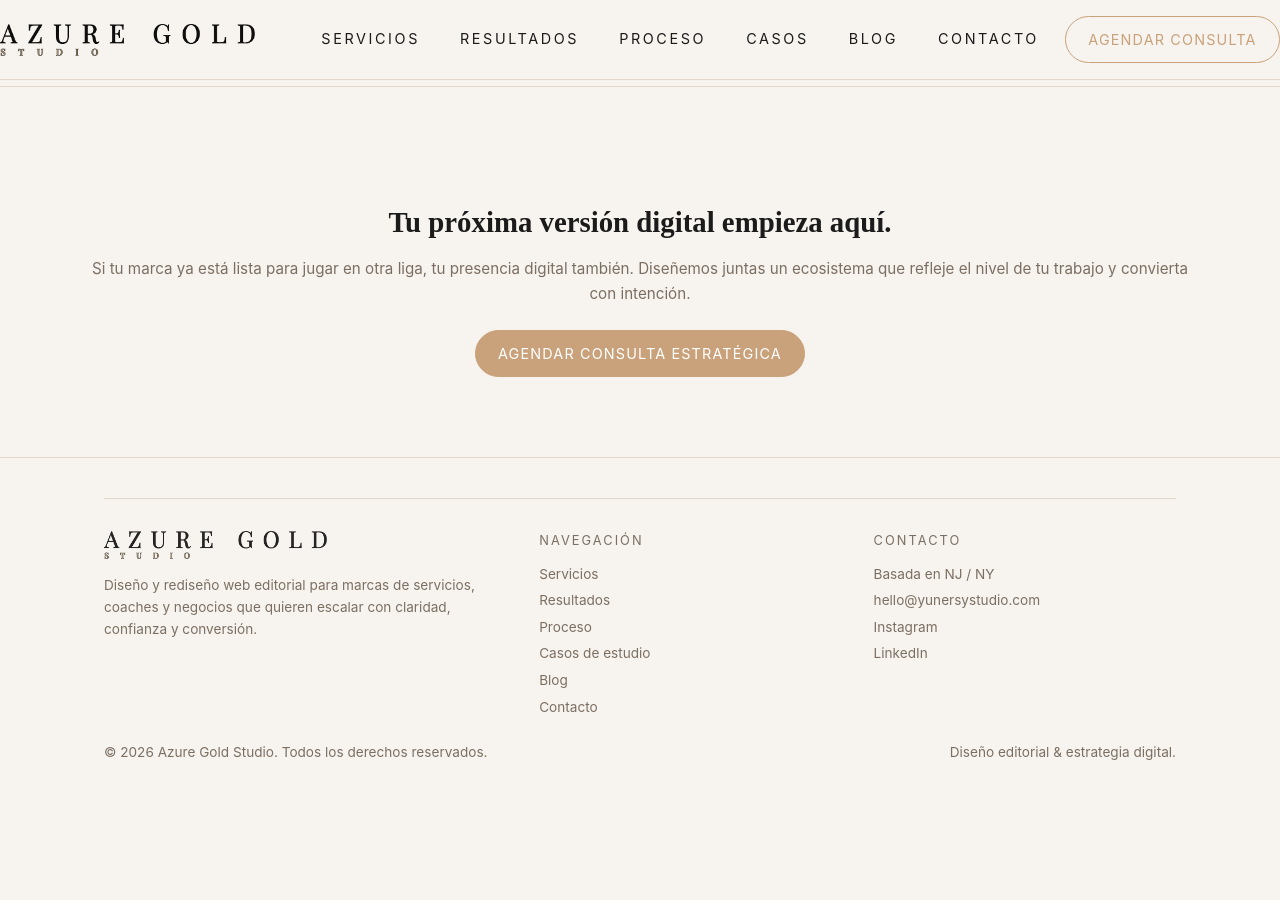
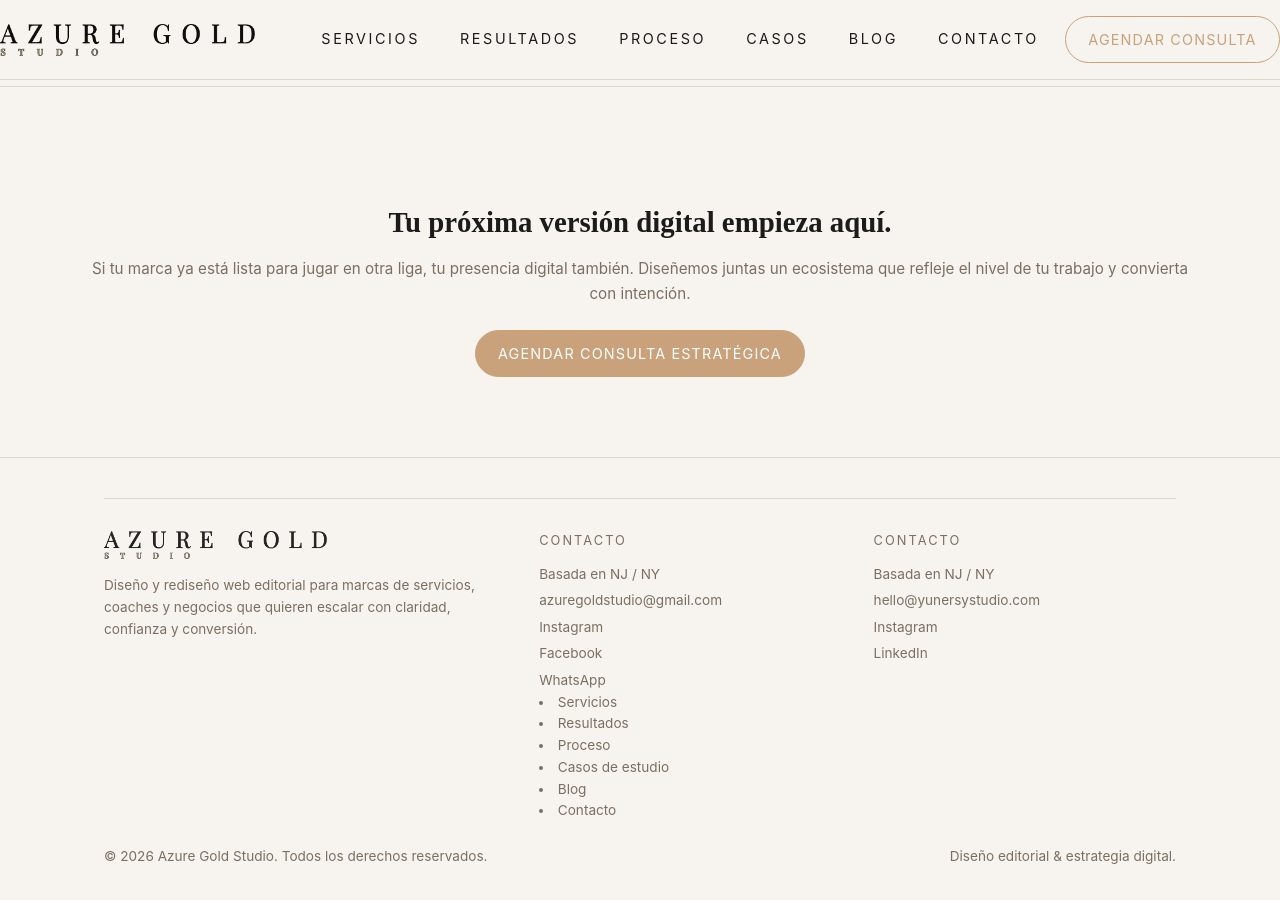
Before and after one commit to jcynay0206/mi_portfolio, a Jekyll site: the page index.html, which Jekyll copies as it is, in a window 1280 px wide and 900 px high, scrolled down 3461 px. Built offline with Jekyll 4.4.1, drawn with Linux system fonts in a browser that asks for light colours; before the commit the page ends 4257 px from its top, so only the background shows below that.

Commit message:
Update index.html

```diff
--- a/index.html
+++ b/index.html
@@ -231,8 +231,15 @@
   </div>
 
   <div>
-    <div class="footer-title">Navegación</div>
-    <ul class="footer-links">
+   <div class="footer-title">Contacto</div>
+<ul class="footer-links">
+  <li>Basada en NJ / NY</li>
+  <li><a href="mailto:azuregoldstudio@gmail.com">azuregoldstudio@gmail.com</a></li>
+  <li><a href="https://instagram.com/azuregoldstudio" target="_blank">Instagram</a></li>
+  <li><a href="https://facebook.com/azuregoldstudio" target="_blank">Facebook</a></li>
+  <li><a href="https://wa.me/19086774196" target="_blank">WhatsApp</a></li>
+</ul>
+
       <li><a href="#servicios">Servicios</a></li>
       <li><a href="#resultados">Resultados</a></li>
       <li><a href="#proceso">Proceso</a></li>
```
